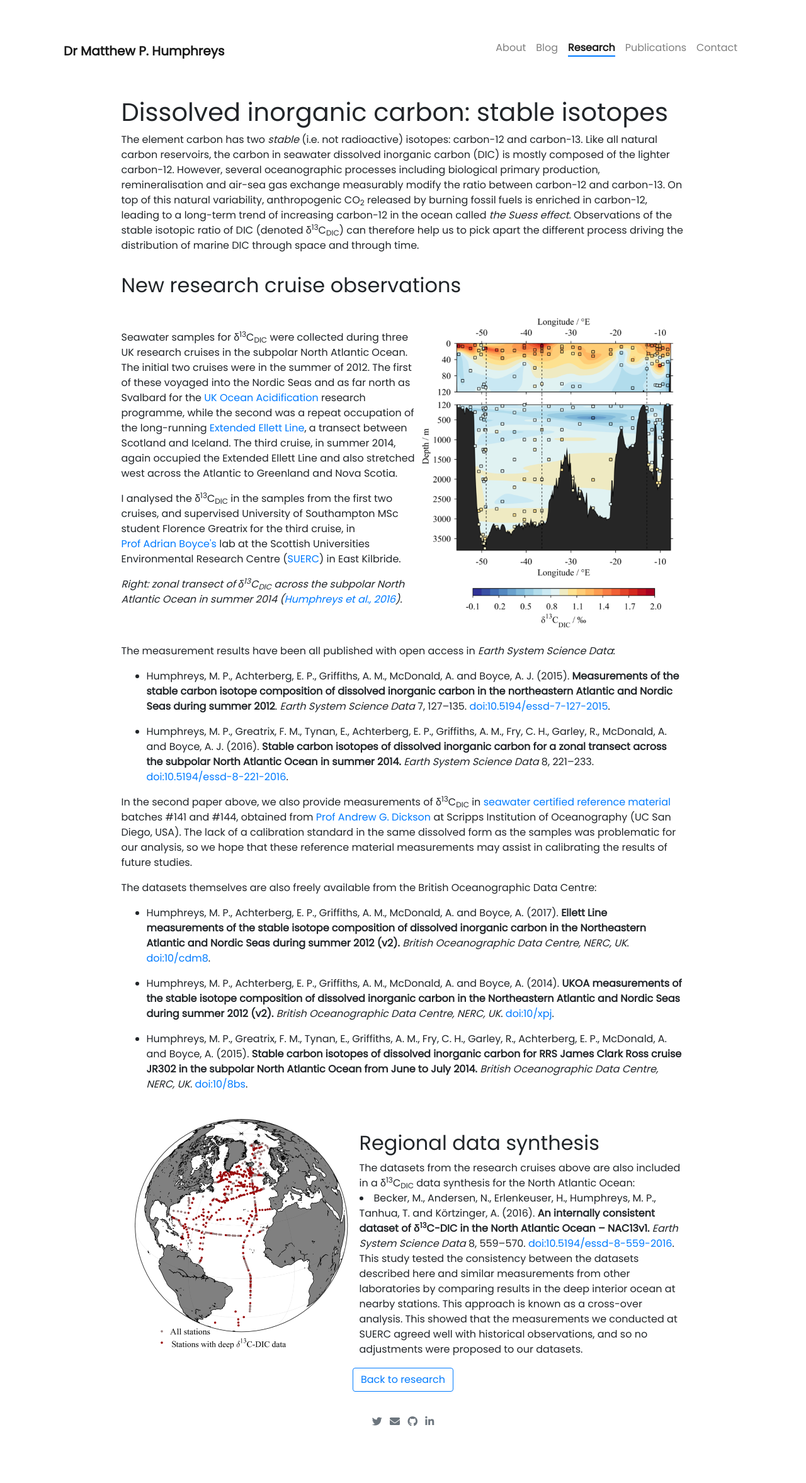
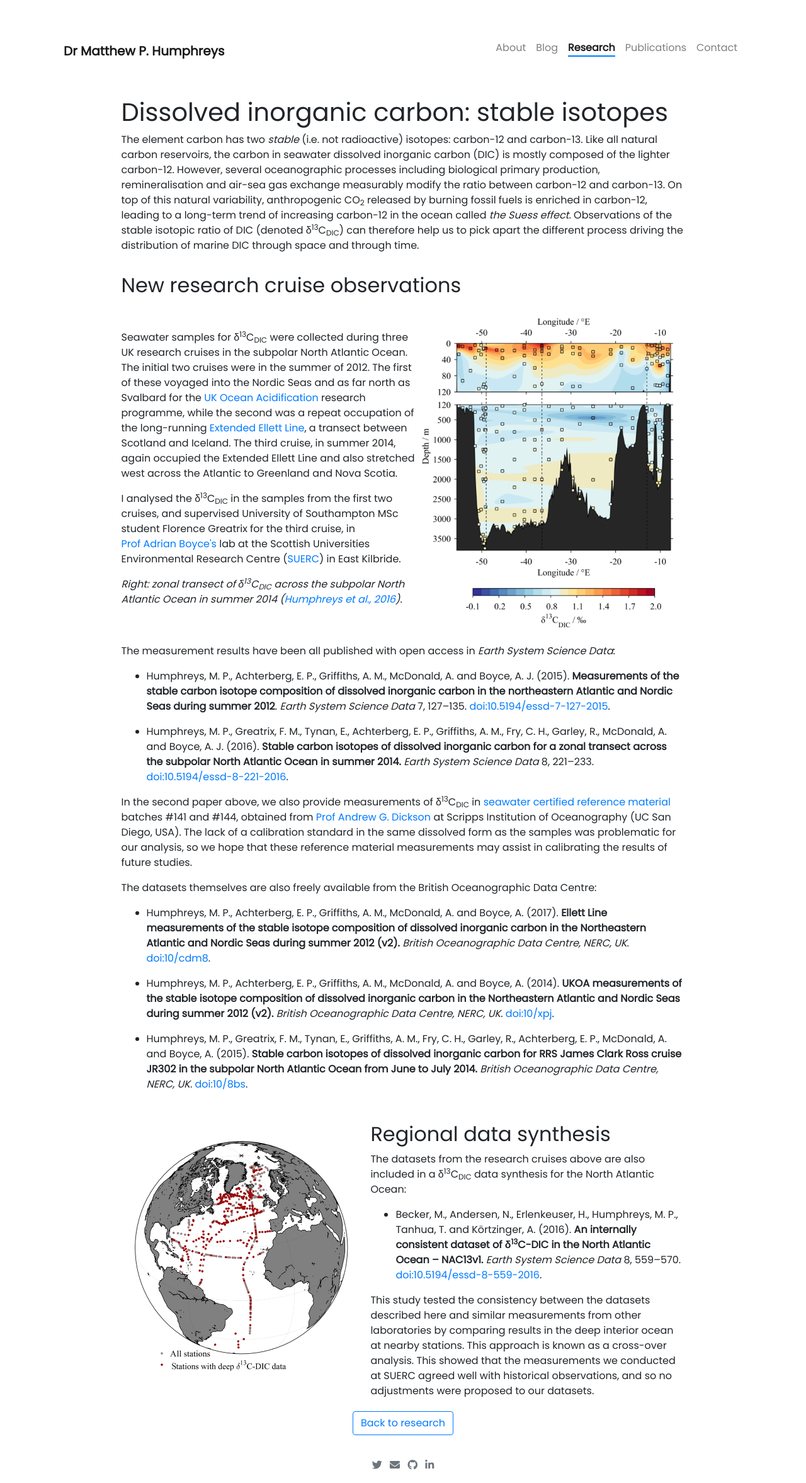
Before and after one commit to mvdh7/mvdh7.github.io, a Jekyll site: the page built from _projects/450-isotopes.md, in a window 1280 px wide. Shown: the whole page at 63% size. Built offline with Jekyll 4.4.1, drawn with Linux system fonts in a browser that asks for light colours; nearby versions of some CDN libraries; comment, search, counter and statistics services are not loaded; before the commit the page ends 2286 px from its top, so only the background shows below that.

Commit message:
Fix padding

```diff
--- a/_projects/450-isotopes.md
+++ b/_projects/450-isotopes.md
@@ -47,14 +47,14 @@ The datasets themselves are also freely available from the British Oceanographic
 
 <img src="https://raw.githubusercontent.com/mvdh7/mvdh7.github.io/master/images/isotopes/becker-2016-fig1.png" width="378" height="386" style="min-width:378px" />
 
-<div>
+<div style="padding-left:2%">
 <h2>Regional data synthesis</h2>
 
-The datasets from the research cruises above are also included in a δ<sup>13</sup>C<sub>DIC</sub> data synthesis for the North Atlantic Ocean:
+<p>The datasets from the research cruises above are also included in a δ<sup>13</sup>C<sub>DIC</sub> data synthesis for the North Atlantic Ocean:</p>
 
-<li>Becker, M., Andersen, N., Erlenkeuser, H., Humphreys, M. P., Tanhua, T. and Körtzinger, A. (2016). <b>An internally consistent dataset of δ<sup>13</sup>C-DIC in the North Atlantic Ocean – NAC13v1.</b> <i>Earth System Science Data</i> 8, 559–570. <a href="http://doi.org/10.5194/essd-8-559-2016">doi:10.5194/essd-8-559-2016</a>.</li>
+<ul><li><p>Becker, M., Andersen, N., Erlenkeuser, H., Humphreys, M. P., Tanhua, T. and Körtzinger, A. (2016). <strong>An internally consistent dataset of δ<sup>13</sup>C-DIC in the North Atlantic Ocean – NAC13v1.</strong> <em>Earth System Science Data</em> 8, 559–570. <a href="http://doi.org/10.5194/essd-8-559-2016">doi:10.5194/essd-8-559-2016</a>.</p></li></ul>
 
-This study tested the consistency between the datasets described here and similar measurements from other laboratories by comparing results in the deep interior ocean at nearby stations. This approach is known as a cross-over analysis. This showed that the measurements we conducted at SUERC agreed well with historical observations, and so no adjustments were proposed to our datasets.
+<p>This study tested the consistency between the datasets described here and similar measurements from other laboratories by comparing results in the deep interior ocean at nearby stations. This approach is known as a cross-over analysis. This showed that the measurements we conducted at SUERC agreed well with historical observations, and so no adjustments were proposed to our datasets.</p>
 </div>
 
 </div>
```
